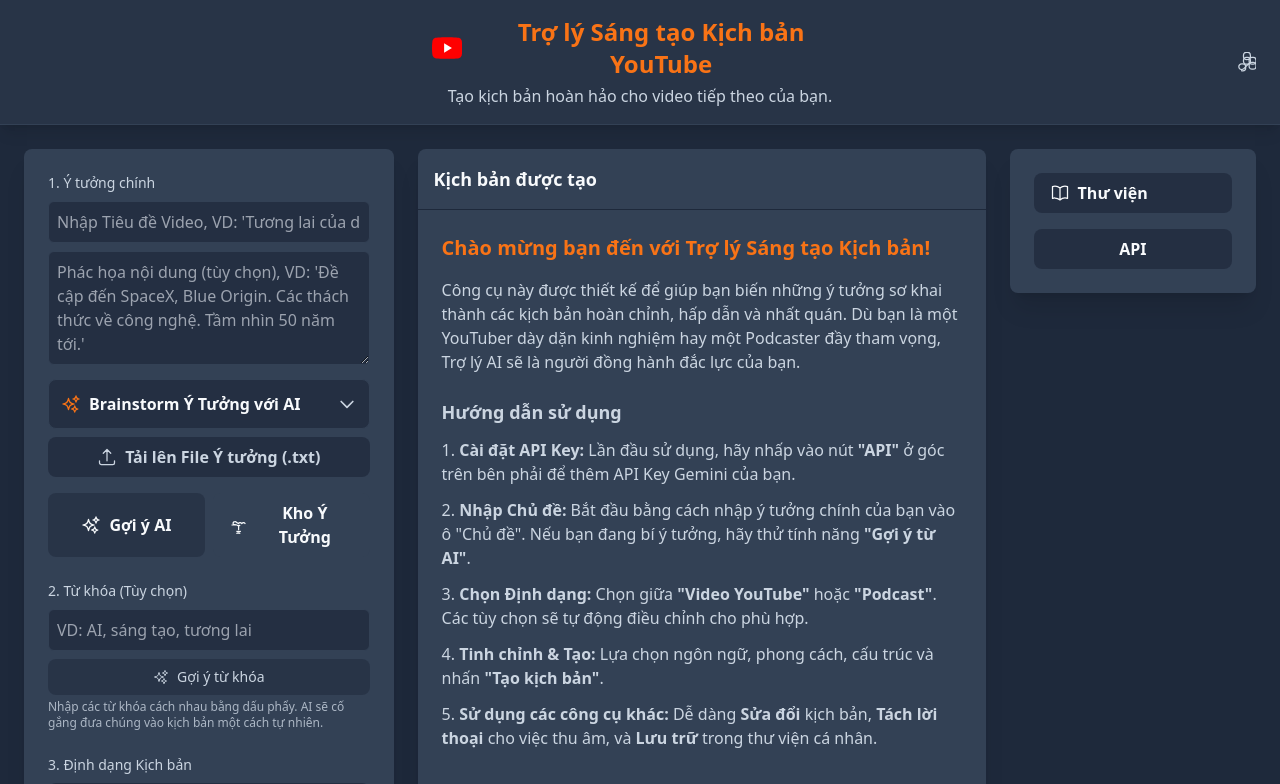
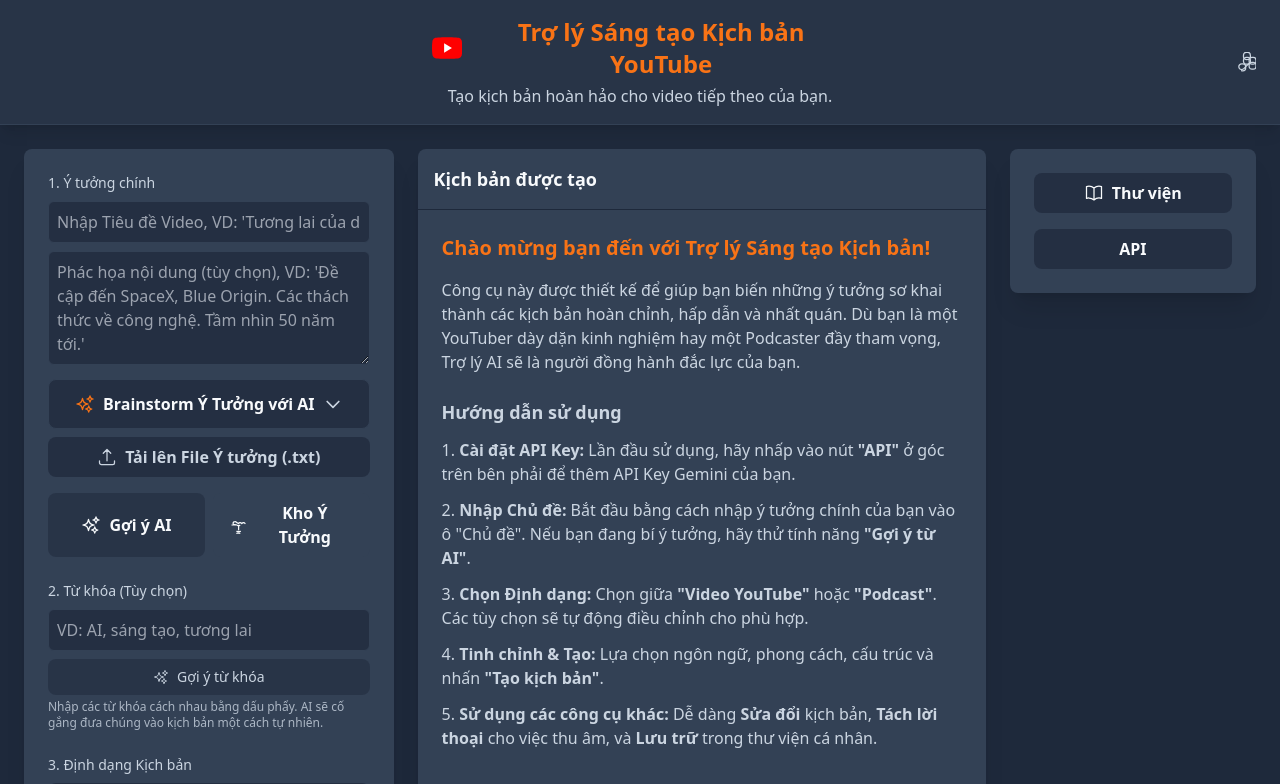
Before and after one commit to thuanndbxvp/ContentCreator5, a React (Vite) app: page / in a window 1280 px wide. Shown: the top 784 px of the page. Built offline with nearby package versions, Linux system fonts and the light colour scheme.

Commit message:
fix: Improve button layout in IdeaBrainstorm and SideToolsPanel
Adjusted button classes to center content and improve spacing, specifically removing the left-aligned icon from the IdeaBrainstorm button and centering the content in both components for better visual consistency.

```diff
--- a/components/IdeaBrainstorm.tsx
+++ b/components/IdeaBrainstorm.tsx
@@ -131,13 +131,11 @@ export const IdeaBrainstorm: React.FC<IdeaBrainstormProps> = ({ setTitle, setOut
         <div className="mt-2 bg-primary/70 rounded-lg border border-secondary">
             <button
                 onClick={() => setIsOpen(!isOpen)}
-                className="w-full flex justify-between items-center p-3 text-left"
+                className="w-full flex justify-center items-center gap-2 p-3"
                 aria-expanded={isOpen}
             >
-                <div className="flex items-center gap-2">
-                    <SparklesIcon className="w-5 h-5 text-accent"/>
-                    <span className="font-semibold text-text-primary">Brainstorm Ý Tưởng với AI</span>
-                </div>
+                <SparklesIcon className="w-5 h-5 text-accent"/>
+                <span className="font-semibold text-text-primary">Brainstorm Ý Tưởng với AI</span>
                 <svg className={`w-5 h-5 text-text-secondary transition-transform ${isOpen ? 'rotate-180' : ''}`} xmlns="http://www.w3.org/2000/svg" fill="none" viewBox="0 0 24 24" strokeWidth={2} stroke="currentColor">
                   <path strokeLinecap="round" strokeLinejoin="round" d="M19 9l-7 7-7-7" />
                 </svg>
--- a/components/SideToolsPanel.tsx
+++ b/components/SideToolsPanel.tsx
@@ -51,7 +51,7 @@ export const SideToolsPanel: React.FC<SideToolsPanelProps> = ({
                 <div className="bg-secondary rounded-lg p-6 shadow-xl space-y-4 sticky top-6">
                      <button
                         onClick={onOpenLibrary}
-                        className="w-full flex items-center gap-2 px-4 py-2 bg-primary/70 hover:bg-primary text-text-primary font-semibold rounded-lg transition-colors"
+                        className="w-full flex items-center justify-center gap-2 px-4 py-2 bg-primary/70 hover:bg-primary text-text-primary font-semibold rounded-lg transition-colors"
                         aria-label="Mở thư viện"
                     >
                         <BookOpenIcon className="w-5 h-5"/>
```
